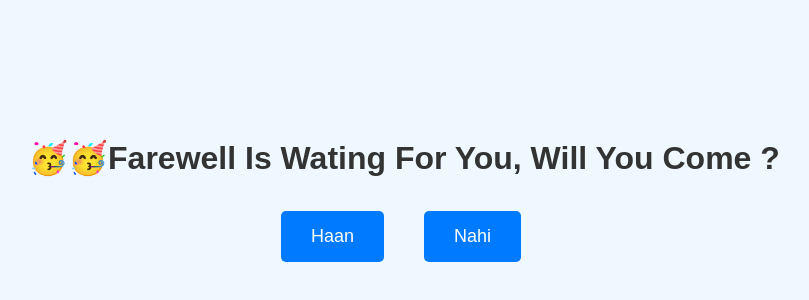
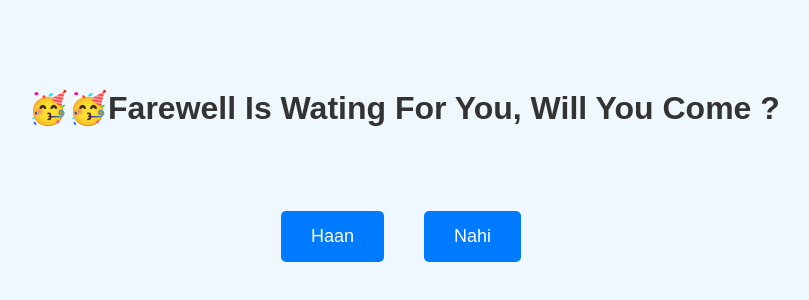
Before and after one commit to BrutalisOwner/Well-Fare-Enough, a plain HTML site: page index.html in a window 1280 px wide. Shown: the part 138-438 px from the top of the page, without its empty margins (236-1045 px from the left). Drawn offline with Linux system fonts and the light colour scheme.

Commit message:
Update index.html

```diff
--- a/index.html
+++ b/index.html
@@ -19,7 +19,7 @@
         }
         h1 {
             color: #333;
-            margin-bottom: 230px; /* Increased value to move the text higher */
+            margin-bottom: 330px; /* Increased value to move the text higher */
             font-size: 2rem;
         }
         .buttons {
```
